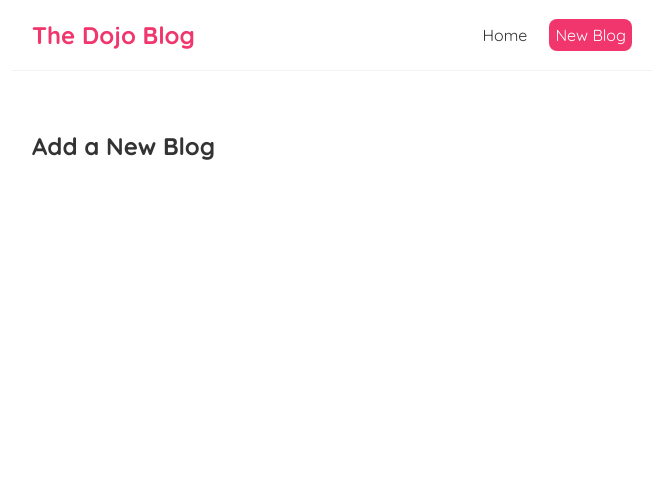
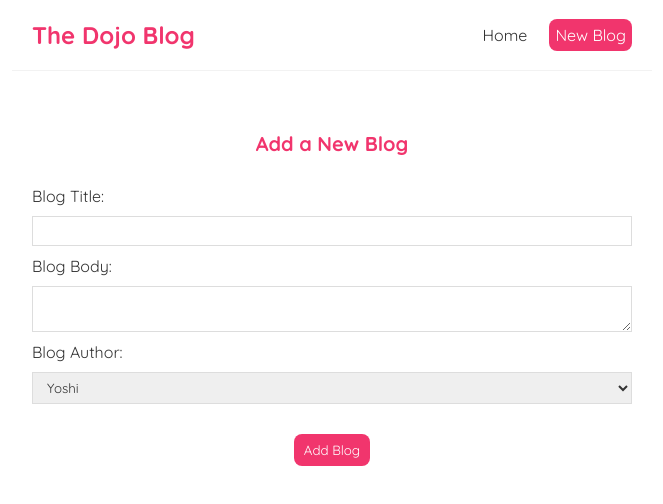
Before and after one commit to DinushiJayasekara/dojo-blog, a React (Create React App) app: page /create in a window 1280 px wide. Shown: the top 504 px of the page, without its empty margins (308-971 px from the left). Built offline with nearby package versions, Linux system fonts and the light colour scheme.

Commit message:
Add-new-blog

```diff
--- a/data/db.json
+++ b/data/db.json
@@ -17,6 +17,18 @@
       "body": "Barnaby The Bear’s my name, never call me Jack or James, I will sing my way to fame, Barnaby the Bear’s my name. Birds taught me to sing, when they took me to their king, first I had to fly, in the sky so high so high, so high so high so high, so — if you want to sing this way, think of what you’d like to say, add a tune and you will see, just how easy it can be. Treacle pudding, fish and chips, fizzy drinks and liquorice, flowers, rivers, sand and sea, snowflakes and the stars are free. Top Cat! The most effectual Top Cat! Who’s intellectual close friends get to call him T.C., providing it’s with dignity. Top Cat! The indisputable leader of the gang. He’s the boss, he’s a pip, he’s the championship. He’s the most tip top, Top Cat. Mutley, you snickering, floppy eared hound. When courage is needed, you’re never around. Those medals you wear on your moth-eaten chest should be there for bungling at which you are best. So, stop that pigeon, stop that pigeon, stop that pigeon, stop that pigeon, stop that pigeon, stop that pigeon, stop that pigeon. Howwww! Nab him, jab him, tab him, grab him, stop that pigeon now.",
       "author": "Mario",
       "id": 3
+    },
+    {
+      "title": "q",
+      "body": "ss",
+      "author": "Yoshi",
+      "id": 4
+    },
+    {
+      "title": "Thundercats",
+      "body": "Thundercats are on the move, Thundercats are loose. Feel the magic, hear the roar, Thundercats are loose. Thunder, thunder, thunder, Thundercats! Thunder, thunder, thunder, Thundercats! Thunder, thunder, thunder, Thundercats! Thunder, thunder, thunder, Thundercats! Thundercats!\n\nThere’s a voice that keeps on calling me. Down the road, that’s where I’ll always be. Every stop I make, I make a new friend. Can’t stay for long, just turn around and I’m gone again. Maybe tomorrow, I’ll want to settle down, Until tomorrow, I’ll just keep moving on.\n\nMutley, you snickering, floppy eared hound. When courage is needed, you’re never around. Those medals you wear on your moth-eaten chest should be there for bungling at which you are best. So, stop that pigeon, stop that pigeon, stop that pigeon, stop that pigeon, stop that pigeon, stop that pigeon, stop that pigeon. Howwww! Nab him, jab him, tab him, grab him, stop that pigeon now.",
+      "author": "Yoshi",
+      "id": 5
     }
   ]
 }
--- a/src/Create.js
+++ b/src/Create.js
@@ -1,7 +1,59 @@
+import { useState } from 'react';
+import { useHistory } from 'react-router-dom';
+
 const Create = () => {
+    const [title, setTitle] = useState('');
+    const [body, setBody] = useState('');
+    const [author, setAuthor] = useState('Yoshi');
+    const [isPending, setIsPending] = useState(false);
+
+    const history = useHistory();
+
+    const handleSubmit = (e) => {
+        e.preventDefault();
+        const blog = { title, body, author };
+
+        setIsPending(true);
+
+        fetch('http://localhost:8000/blogs', {
+            method: 'POST',
+            headers: { 'Content-Type': 'application/json' },
+            body: JSON.stringify(blog)
+        })
+            .then(response => {
+                setIsPending(false);
+                history.push('/');
+            });
+    }
+
     return (
         <div className="create">
             <h2>Add a New Blog</h2>
+            <form onSubmit={handleSubmit}>
+                <label>Blog Title:</label>
+                <input
+                    type="text"
+                    required
+                    value={title}
+                    onChange={(e) => setTitle(e.target.value)}
+                />
+                <label>Blog Body:</label>
+                <textarea
+                    required
+                    value={body}
+                    onChange={(e) => setBody(e.target.value)}
+                ></textarea>
+                <label>Blog Author:</label>
+                <select
+                    value={author}
+                    onChange={(e) => setAuthor(e.target.value)}
+                >
+                    <option value="Mario">Mario</option>
+                    <option value="Yoshi">Yoshi</option>
+                </select>
+                {!isPending && <button>Add Blog</button>}
+                {isPending && <button disabled>Adding Blog...</button>}
+            </form>
         </div>
     );
 }
--- a/src/index.css
+++ b/src/index.css
@@ -82,3 +82,42 @@
   border-radius: 8px;
   cursor: pointer;
 }
+
+/* create a new blog form */
+.create {
+  max-width: 400;
+  margin: 0 auto;
+  text-align: center;
+}
+
+.create label {
+  text-align: left;
+  display: block;
+}
+
+.create h2 {
+  font-size: 20px;
+  color: #f1356d;
+  margin-bottom: 30px;
+}
+
+.create input,
+.create textarea,
+.create select {
+  width: 100%;
+  padding: 6px 10px;
+  margin: 10px 0;
+  border: 1px solid #ddd;
+  box-sizing: border-box;
+  display: block;
+}
+
+.create button {
+  background: #f1356d;
+  color: #fff;
+  border: 0;
+  padding: 8px 10px;
+  border-radius: 8px;
+  margin-top: 20px;
+  cursor: pointer;
+}
```
